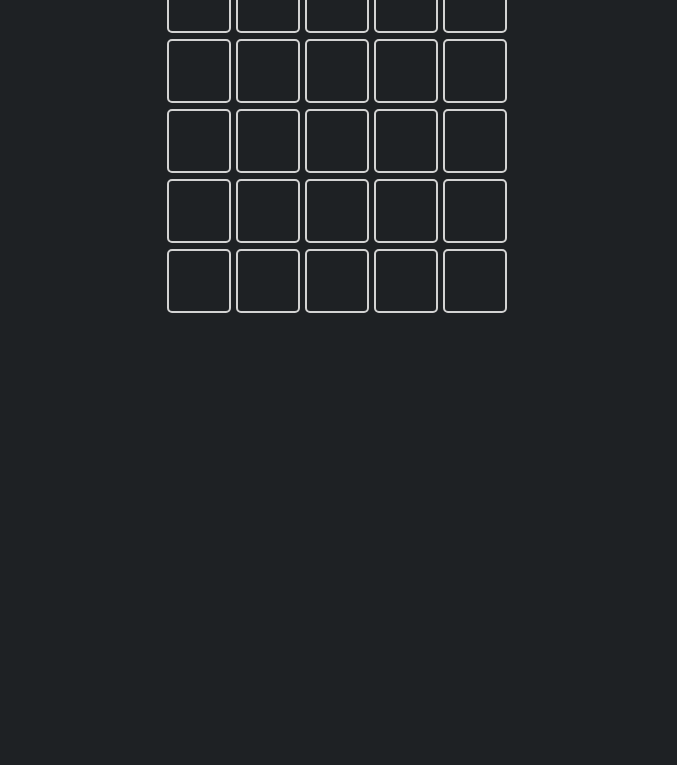
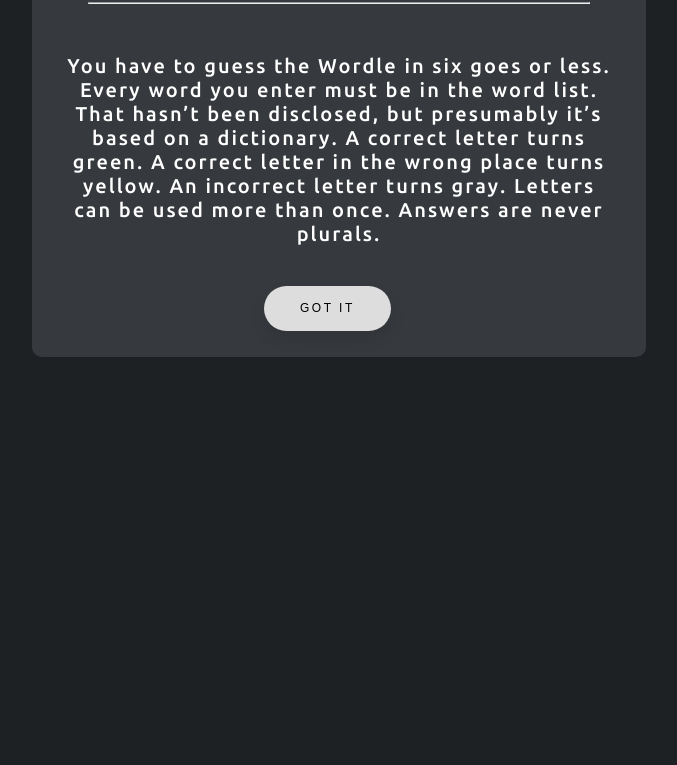
Before and after one commit to AstroRBL/wordle, a plain HTML site: page index.html in a window 1280 px wide. Shown: the part 225-990 px from the top of the page, without its empty margins (301-978 px from the left). Before the commit the page ends 800 px from the top, so only its background shows below. Drawn offline with Linux system fonts and the light colour scheme; a web font is replaced by a local one.

Commit message:
Add files via upload

```diff
--- a/index.html
+++ b/index.html
@@ -2,12 +2,12 @@
 <html lang="en">
   <head>
     <style>
-        @import url('https://fonts.googleapis.com/css2?family=Belanosima:wght@400;600;700&family=Poppins:ital,wght@0,100;0,200;0,300;0,400;0,500;0,600;0,700;0,800;1,100;1,200;1,300;1,400;1,500;1,600;1,700&family=Titillium+Web:ital,wght@0,200;0,300;0,400;0,600;0,700;1,200;1,300;1,400;1,600;1,700&family=Ubuntu:ital,wght@0,300;0,400;0,500;0,700;1,300;1,400;1,500;1,700&family=Victor+Mono:ital,wght@0,100;0,200;0,300;0,400;0,500;1,100;1,200;1,300;1,400;1,500&display=swap');
+      @import url("https://fonts.googleapis.com/css2?family=Belanosima:wght@400;600;700&family=Poppins:ital,wght@0,100;0,200;0,300;0,400;0,500;0,600;0,700;0,800;1,100;1,200;1,300;1,400;1,500;1,600;1,700&family=Titillium+Web:ital,wght@0,200;0,300;0,400;0,600;0,700;1,200;1,300;1,400;1,600;1,700&family=Ubuntu:ital,wght@0,300;0,400;0,500;0,700;1,300;1,400;1,500;1,700&family=Victor+Mono:ital,wght@0,100;0,200;0,300;0,400;0,500;1,100;1,200;1,300;1,400;1,500&display=swap");
     </style>
-    <link rel="stylesheet" href="styles.css">
+    <link rel="stylesheet" href="styles.css" />
     <script src="index.js"></script>
-    <meta charset="UTF-8">
-    <meta name="viewport" content="width=device-width, initial-scale=1.0">
+    <meta charset="UTF-8" />
+    <meta name="viewport" content="width=device-width, initial-scale=1.0" />
     <title>Wordle</title>
   </head>
   <body>
@@ -25,44 +25,52 @@
       <div class="bar11"></div>
       <div class="bar12"></div>
     </div>
-    <div class="loader-overlay">
-    </div>
+    <div class="loader-overlay"></div>
     <div id="title">
       <h1>Wordle</h1>
-        <button id="gear"><img src="images/icons8-gear-50.png"></button>
-        <hr>
+      <button id="gear"><img src="images/icons8-gear-50.png" /></button>
+      <hr />
     </div>
-    <div id="board">
-    </div>
-    <div id="pop-up">
-    </div>
-    <div id="overlay">
-    </div>
+    <div id="board"></div>
+    <div id="pop-up"></div>
+    <div id="overlay"></div>
     <div id="answer">
       <h1>Game Over!</h1>
-        <hr>
+      <hr />
       <p id="message"></p>
       <button id="restartBtn">Play Again</button>
     </div>
     <div id="error">
       <h1>Oops!</h1>
-        <hr>
+      <hr />
       <p id="error-message"></p>
       <button id="error-button">Got it</button>
     </div>
     <div id="settings">
       <h1>settings</h1>
-        <button id="closeBtn"><img src="images/icons8-close-50.png"></button>
-        <hr>
-        <p>Preferred Language:</p>
+      <button id="closeBtn"><img src="images/icons8-close-50.png" /></button>
+      <hr />
+      <p>Preferred Interface:</p>
       <select>
-            <option>English</option>
-            <option>Arabic</option>
+        <option>Light</option>
+        <option>Dark</option>
       </select>
-            <hr>
+      <hr />
       <div class="sbtn">
         <button id="saveBtn">Save</button>
       </div>
     </div>
+    <div class="startMessage">
+      <h1>Quick Rules:</h1>
+      <hr />
+      <p>
+        You have to guess the Wordle in six goes or less. Every word you enter
+        must be in the word list. That hasn’t been disclosed, but presumably
+        it’s based on a dictionary. A correct letter turns green. A correct
+        letter in the wrong place turns yellow. An incorrect letter turns gray.
+        Letters can be used more than once. Answers are never plurals.
+      </p>
+      <button id="startBtn">Got It</button>
+    </div>
   </body>
 </html>
--- a/index.js
+++ b/index.js
@@ -3,6 +3,14 @@
   const loaderOverlay = document.querySelector(".loader-overlay");
   loader.style.display = "none";
   loaderOverlay.style.display = "none";
+  function startPop() {
+    let startWin = document.querySelector(".startMessage");
+    let startBtn = document.getElementById("startBtn");
+    startWin.style.display = "block";
+    startBtn.addEventListener("click", function () {
+      startWin.style.display = "none";
+    });
+  }
 
   let msg = document.getElementById("message");
   var height = 6;
@@ -502,6 +510,7 @@
   var word = "";
   var isGameOver = false;
   window.onload = function () {
+    startPop();
     initialize();
     getRandomWord();
   };
--- a/styles.css
+++ b/styles.css
@@ -381,3 +381,60 @@
   bottom: 12px;
   width: 200px;
 }
+.startMessage {
+  display: none;
+  position: relative;
+  bottom: 400px;
+  margin: 0 auto;
+  width: 550px;
+  height: 430px;
+  background-color: #36393e;
+  padding: 5px 0px;
+  color: #fff;
+  border-radius: 10px;
+  display: flex;
+  align-items: center;
+  justify-content: center;
+  flex-direction: column;
+  padding-inline: 2em;
+}
+.startMessage h1 {
+  position: relative;
+  top: 5px;
+  letter-spacing: 2px;
+  text-align: center;
+}
+.startMessage p {
+  position: relative;
+  top: 30px;
+  letter-spacing: 2px;
+  text-align: center;
+  font-size: 20px;
+}
+.startMessage button {
+  position: relative;
+  left: 200px;
+  top: 50px;
+  padding: 1.3em 3em;
+  font-size: 12px;
+  text-transform: uppercase;
+  letter-spacing: 2.5px;
+  font-weight: 500;
+  color: #000;
+  background-color: #dddddd;
+  border: none;
+  border-radius: 45px;
+  box-shadow: 0px 8px 15px rgba(0, 0, 0, 0.1);
+  transition: all 0.3s ease 0s;
+  cursor: pointer;
+  outline: none;
+}
+.startMessage button:hover {
+  background-color: #7289da;
+  box-shadow: 0px 5px 20px #7289da;
+  color: #fff;
+  transform: translateY(-7px);
+}
+.startMessage button:active {
+  transform: translateY(-1px);
+}
```
Lines whose indentation alone changed are shown as unchanged.
